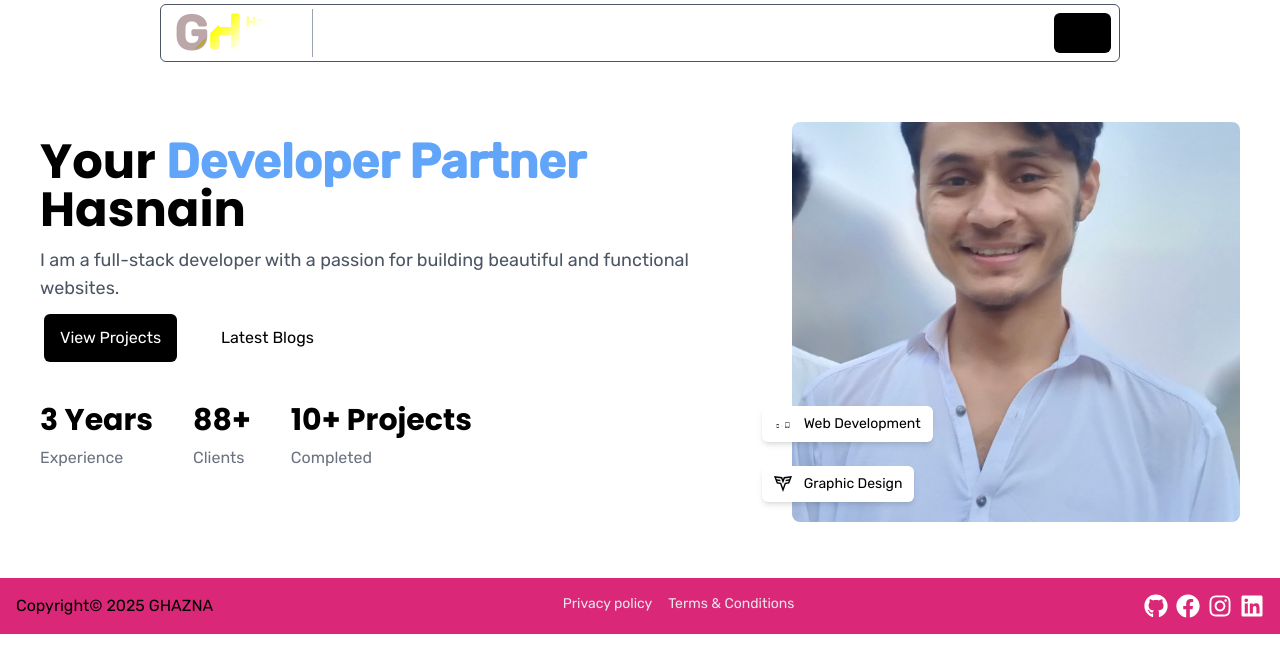
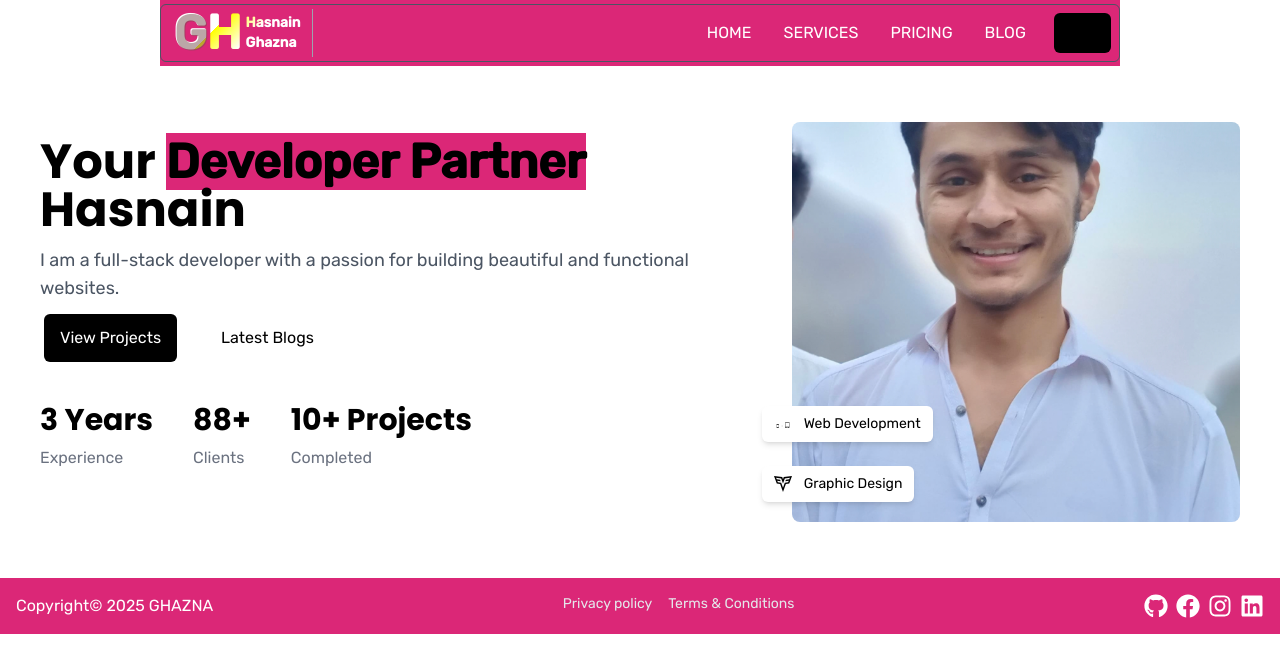
Before and after one commit to mhgkhan/ghazna, a Next.js app: page / in a window 1280 px wide. Shown: the top 672 px of the page. Built offline with nearby package versions, Linux system fonts and the light colour scheme.

Commit message:
Removed some design bugs

```diff
--- a/src/app/page.js
+++ b/src/app/page.js
@@ -13,7 +13,7 @@ export default function Home() {
             {/* hero content  */}
             <div className="hero-content md:py-5 py-1">
               <h1 className="leading-snug my-3 flex-items-center justify-center md:text-5xl text-4xl font-bold">
-                Your <span className="text-blue-400">Developer Partner</span> Hasnain
+                Your <span className="bg-pink-600">Developer Partner</span> Hasnain
               </h1>
               <p className="my-3 dark:text-gray-300 text-gray-600 text-lg">I am a full-stack developer with a passion for building beautiful and functional websites.</p>
               <div className="cta flex items-center gap-5 my-3">
--- a/src/components/Footer.jsx
+++ b/src/components/Footer.jsx
@@ -6,7 +6,7 @@ export default function Footer() {
     <footer className="w-full dark:bg-gray-700 bg-pink-600">
       <div className="container mx-auto ">
         <div className="footer-area flex items-start md:justify-between justify-center gap-4 flex-wrap p-4">
-          <p className="text-center">Copyright&copy; 2025 <Link href={"/"}>GHAZNA</Link> </p>
+          <p className="text-center text-white">Copyright&copy; 2025 <Link href={"/"}>GHAZNA</Link> </p>
           <div className="footer-part flex items-center justify-center flex-col gap-2">
             <div className="pages flex gap-4">
               <Link href={'/privacy-policy'} className="text-sm text-gray-200 hover:underline">Privacy policy</Link>
--- a/src/components/Header.jsx
+++ b/src/components/Header.jsx
@@ -8,7 +8,7 @@ export default function Header() {
   const [openedNav, setOpenedNav] = useState(false);
 
   return (
-    <header className="md:w-[75%] w-[95%] mx-auto py-1 md:px-0 px-4 sticky top-0 dark:bg-gray-800 bg-white dark:text-white z-50">
+    <header className="md:w-[75%] w-[95%] mx-auto py-1 md:px-0 px-4 sticky top-0 dark:bg-gray-800 bg-pink-600 dark:text-white z-50">
       <div className="container mx-auto flex items-center justify-between md:flex-row flex-col gap-2 border border-1 dark:border-gray-400 border-gray-600 pr-2 py-1 rounded-md">
 
       {/* logo area  */}
```
